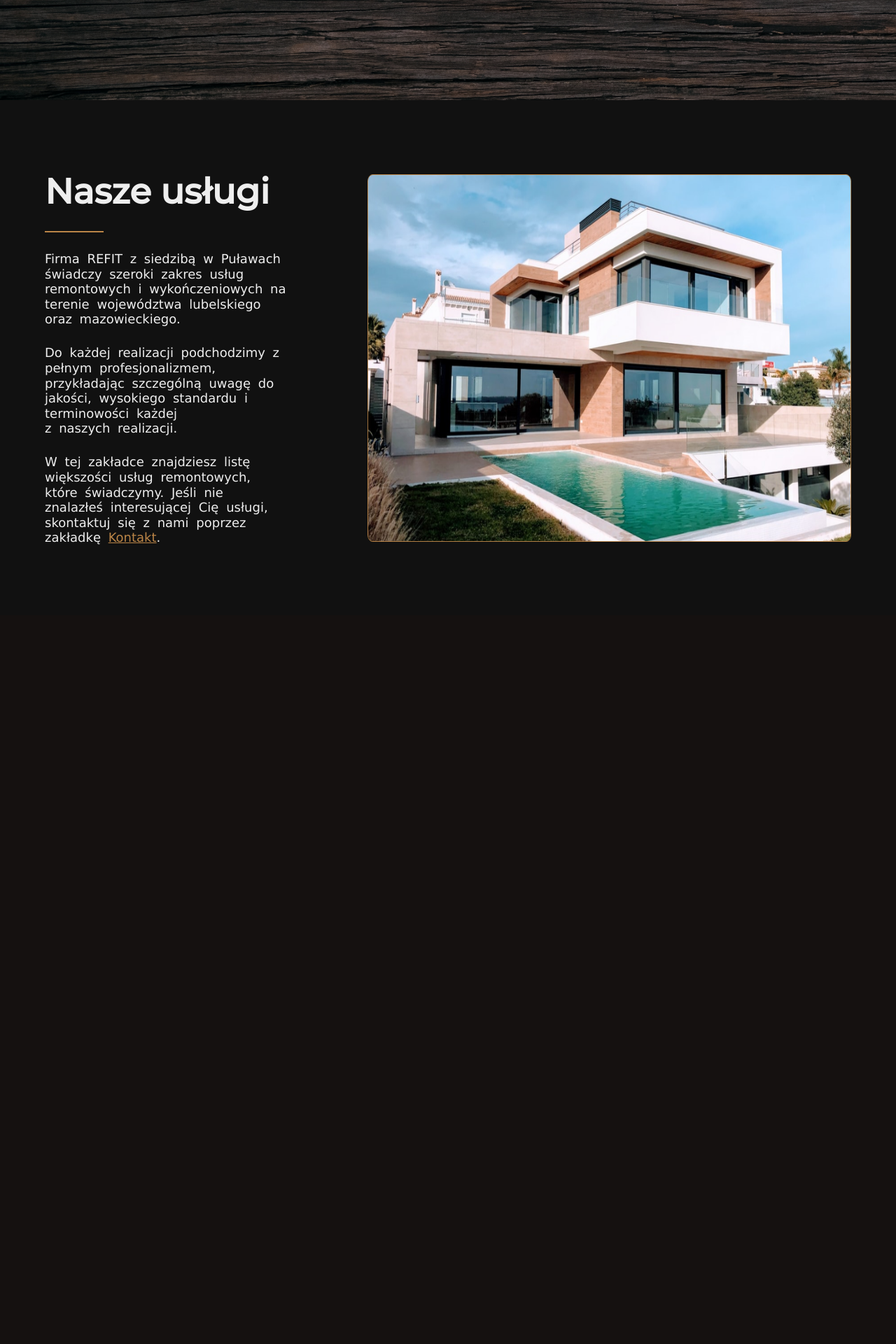
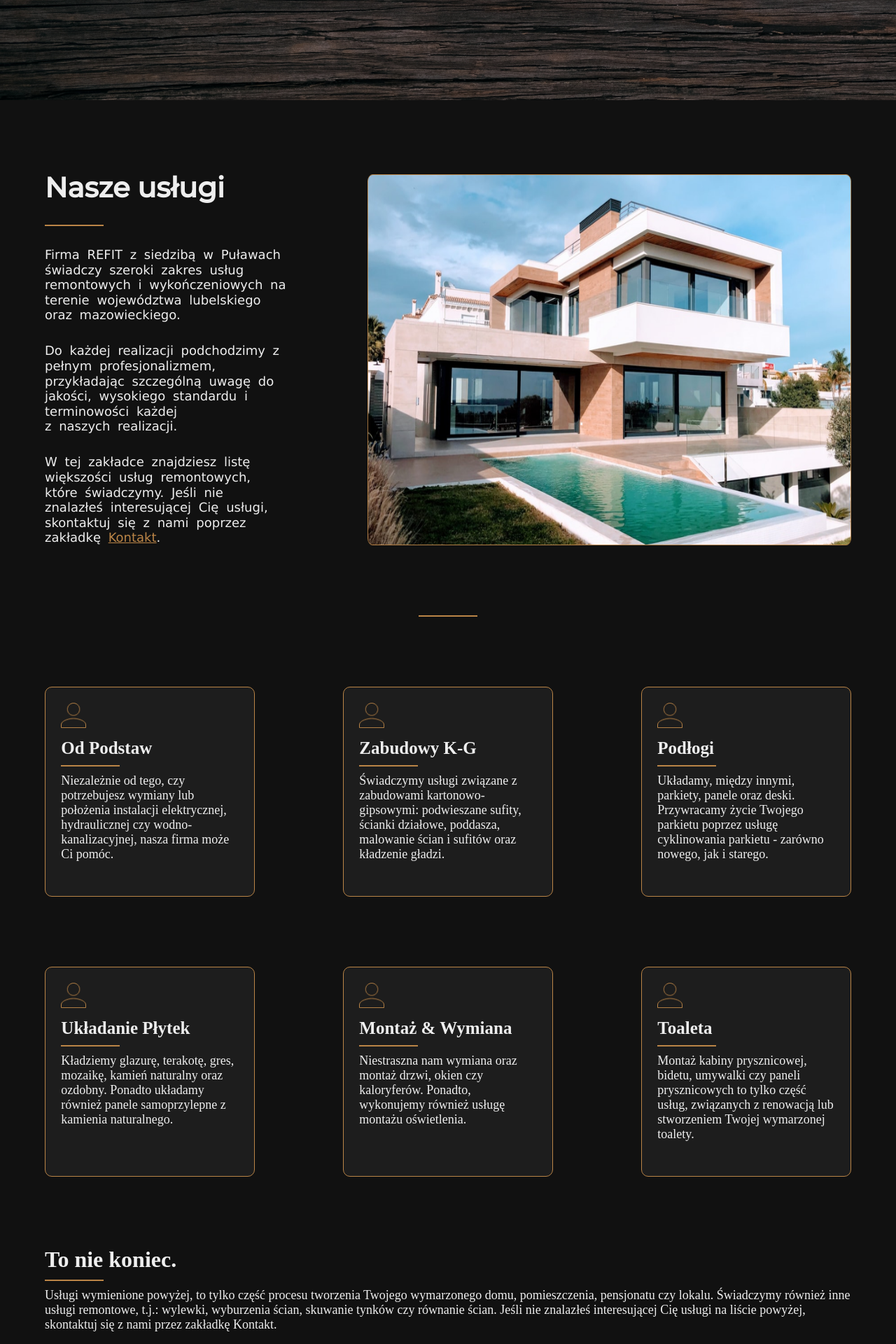
Before and after one commit to konradusko/REFIT, a PHP site: page / in a window 1280 px wide. Shown: the part 657-2577 px from the top of the page at 70% size. Before the commit the page ends 1435 px from the top, so only its background shows below. Run offline with PHP 8.4, Linux system fonts and the light colour scheme.

Commit message:
Kilka poprawek

```diff
--- a/index.html
+++ b/index.html
@@ -68,15 +68,103 @@
                 <p class="mobile_Nasze_usługi">Firma REFIT z siedzibą w Puławach świadczy szeroki
                     zakres usług remontowych i wykończeniowych na terenie województwa lubelskiego oraz mazowieckiego.
                 </p>
-                <p class="mobile_Nasze_usługi">Do każdej realizacji podchodzimy z pełnym profesjonalizmem, przykładając szczególną uwagę
+                <p class="mobile_Nasze_usługi">Do każdej realizacji podchodzimy z pełnym profesjonalizmem, przykładając
+                    szczególną uwagę
                     do jakości, wysokiego standardu i terminowości każdej <br>
                     z naszych realizacji.</p>
-                <p class="mobile_Nasze_usługi">W tej zakładce znajdziesz listę większości usług remontowych, które świadczymy. Jeśli nie znalazłeś
+                <p class="mobile_Nasze_usługi">W tej zakładce znajdziesz listę większości usług remontowych, które
+                    świadczymy. Jeśli nie znalazłeś
                     interesującej Cię usługi, skontaktuj się z nami poprzez zakładkę <a class="kontakt_Nasze_Uslugi"
                         href="">Kontakt</a>.</p>
             </div>
             <img src="img/dozmiany.png" alt="zdjecie">
         </article>
+        <span class="belka"></span>
+        <section class="Nasze_uslugi_faktyczne_uslugi_container">
+            <header class="Nasze_uslugi_header">
+                <div class="contaienr_for_squares">
+                    <div class="box">
+                        <div class="box_content_container">
+                            <img class="box_content_img" src="img/Icon material-person.png" alt="icon">
+                            <h2 class="box_content_h2">Od Podstaw</h2>
+                            <span class="box_content_belka_span"></span>
+                            <p class="box_content_paragraph">Niezależnie od tego, czy potrzebujesz wymiany lub położenia
+                                instalacji elektrycznej, hydraulicznej czy wodno-kanalizacyjnej, nasza firma
+                                może Ci pomóc.</p>
+                        </div>
+                    </div>
+                    <div class="box">
+                        <div class="box_content_container">
+                            <img class="box_content_img" src="img/Icon material-person.png" alt="icon">
+                            <h2 class="box_content_h2">Zabudowy K-G</h2>
+                            <span class="box_content_belka_span"></span>
+                            <p class="box_content_paragraph">Świadczymy usługi związane z zabudowami
+                                kartonowo-gipsowymi:
+                                podwieszane sufity, ścianki działowe, poddasza, malowanie ścian i sufitów oraz kładzenie
+                                gładzi.</p>
+                        </div>
+                    </div>
+                    <div class="box">
+                        <div class="box_content_container">
+                            <img class="box_content_img" src="img/Icon material-person.png" alt="icon">
+                            <h2 class="box_content_h2">Podłogi</h2>
+                            <span class="box_content_belka_span"></span>
+                            <p class="box_content_paragraph">Układamy, między innymi, parkiety, panele oraz deski.
+                                Przywracamy życie Twojego parkietu poprzez usługę cyklinowania parkietu - zarówno
+                                nowego,
+                                jak i starego.</p>
+                        </div>
+                    </div>
+                </div>
+                <div class="contaienr_for_squares">
+
+                    <div class="box">
+                        <div class="box_content_container">
+                            <img class="box_content_img" src="img/Icon material-person.png" alt="icon">
+                            <h2 class="box_content_h2">Układanie Płytek</h2>
+                            <span class="box_content_belka_span"></span>
+                            <p class="box_content_paragraph">Kładziemy glazurę, terakotę, gres, mozaikę, kamień
+                                naturalny
+                                oraz ozdobny. Ponadto układamy również panele samoprzylepne z kamienia
+                                naturalnego.</p>
+                        </div>
+                    </div>
+                    <div class="box">
+                        <div class="box_content_container">
+                            <img class="box_content_img" src="img/Icon material-person.png" alt="icon">
+                            <h2 class="box_content_h2">Montaż & Wymiana</h2>
+                            <span class="box_content_belka_span"></span>
+                            <p class="box_content_paragraph">Niestraszna nam wymiana oraz montaż drzwi, okien czy
+                                kaloryferów. Ponadto, wykonujemy również usługę montażu oświetlenia.</p>
+                        </div>
+                    </div>
+                    <div class="box">
+                        <div class="box_content_container">
+                            <img class="box_content_img" src="img/Icon material-person.png" alt="icon">
+                            <h2 class="box_content_h2">Toaleta</h2>
+                            <span class="box_content_belka_span"></span>
+                            <p class="box_content_paragraph">Montaż kabiny prysznicowej, bidetu, umywalki czy paneli
+                                prysznicowych to tylko część usług, związanych z renowacją lub stworzeniem Twojej
+                                wymarzonej
+                                toalety.</p>
+                        </div>
+                    </div>
+
+                </div>
+            </header>
+            <footer class="Nasze_uslugi_footer">
+                <div class="inside_footer_Nasze_uslugi">
+                    <h3 class="Nasze_uslugi_footer_h3">To nie koniec.</h3>
+                    <span class="belka belka_Nasze_uslugi_footer"></span>
+                    <p class="Nasze_uslugi_footer_paragraph">Usługi wymienione powyżej, to tylko część procesu tworzenia Twojego wymarzonego domu, pomieszczenia,
+                        pensjonatu czy lokalu. Świadczymy również inne usługi remontowe, t.j.: wylewki, wyburzenia ścian,
+                        skuwanie tynków czy równanie ścian. Jeśli nie znalazłeś interesującej Cię usługi na liście powyżej,
+                        skontaktuj się z nami przez zakładkę Kontakt.</p>
+                </div>
+
+            </footer>
+
+        </section>
     </section>
     <script src="scripts.js"></script>
 </body>
--- a/style.css
+++ b/style.css
@@ -165,7 +165,7 @@ body{
 
 }
 .Nasze_uslugi_container .Nasze_uslugi h1{
-    font-size:50px;
+    font-size:40px;
     font-family: 'Montserrat', sans-serif;
     color: #EEEEEE;
 }
@@ -192,8 +192,91 @@ body{
 }
 .Nasze_uslugi_container img{
     width:60%;
-    height:525px;
-    margin:auto 0;
+    height:530px;
+    margin:auto 0 0 0;
+}
+.belka{
+    width:84px;
+    height:2px;
+    background-color:#BB8547;
+    display:block;
+    margin:0 auto;
+}
+.Nasze_uslugi_faktyczne_uslugi_container{
+    width:90%;
+    max-width: 1450px;
+    display:flex;
+    margin:100px auto;
+
+    flex-direction: column;
+}
+.contaienr_for_squares{
+    width:100%;
+    margin-bottom:100px;
+    display:flex;
+    justify-content: space-between;
+
+}
+.box{
+    width:300px;
+    height:300px;
+    background-color:#1D1D1D;
+    /* margin:auto; */
+    display:flex;
+    border: 1px solid #BB8547;
+    border-radius: 10px;
+}
+.box_content_container{
+    width:85%;
+    height:85%;
+    display:flex;
+    /* justify-content: space-between; */
+    flex-direction: column;
+    margin:auto;
+}
+.box_content_img{
+    width:36px;
+    height:36px;
+}
+.box_content_h2{
+    font-size:25px;
+    color:#EEEEEE;
+    margin-top:15px;
+    margin-bottom: 10px;
+}
+.box_content_belka_span{
+    background-color:#BB8547;
+    display:block;
+    height:2px;
+    width:84px;
+    margin-bottom: 10px;
+}
+.box_content_paragraph{
+    font-size:18px;
+    color:#EEEEEE;
+}
+.Nasze_uslugi_header{
+    width: 100%;
+    flex-direction: column;
+    display: flex;
+    margin: 0 auto ;
+}
+.Nasze_uslugi_footer{
+    width:100%;
+}
+.Nasze_uslugi_footer_h3{
+    font-size:32px;
+    color:#EEEEEE;
+}
+.Nasze_uslugi_footer_paragraph{
+    font-size:18px;
+    color:#EEEEEE;
+}
+.belka_Nasze_uslugi_footer{
+  margin:10px 0 10px 0;
+}
+.inside_footer_Nasze_uslugi{
+    width:100%;
 }
 @media only screen and (max-width: 1200px){
     .Nasze_uslugi_container{
@@ -204,12 +287,24 @@ body{
         width:100%;
     }
     .Nasze_uslugi_container .Nasze_uslugi{
-        width:100%;
+        width:80%;
         margin-right: 0;
         margin-bottom: 20px;
     }
     .Nasze_uslugi_container .Nasze_uslugi .mobile_Nasze_usługi{
 margin:10px 0;
+    }
+}
+@media only screen and (max-width: 1125px){
+    .Nasze_uslugi_header{
+        flex-direction: row;
+    }
+    .contaienr_for_squares{
+        margin-bottom: 0;
+        flex-direction: column;
+    }
+    .box{
+        margin:auto auto 100px auto;
     }
 }
 @media only screen and (max-width: 1080px){
@@ -251,6 +346,17 @@ margin:10px 0;
     .Nasze_uslugi_container img{
         height:400px;
     }
+    .Nasze_uslugi_container .Nasze_uslugi h1{
+        font-size:30px;
+    }
+    .inside_footer_Nasze_uslugi{
+        width:80%;
+    }
+}
+@media only screen and (max-width: 800px){
+    .Nasze_uslugi_header{
+        flex-direction: column;
+    }
 }
 @media only screen and (max-width: 600px){
     .header_logo{
@@ -258,6 +364,10 @@ margin:10px 0;
     }
     .Nasze_uslugi_container img{
         height:300px;
+    }
+    .Nasze_uslugi_container .Nasze_uslugi{
+        width:90%;
+        margin: 0 auto 10px 0;
     }
 }
 @media only screen and (max-width: 500px){
@@ -270,4 +380,7 @@ margin:10px 0;
         max-width: inherit;
         width:60%;
     }
+    .box{
+        width:250px;
+    }
 }
```
Also changed, not shown: img/Icon material-person.png (added).
